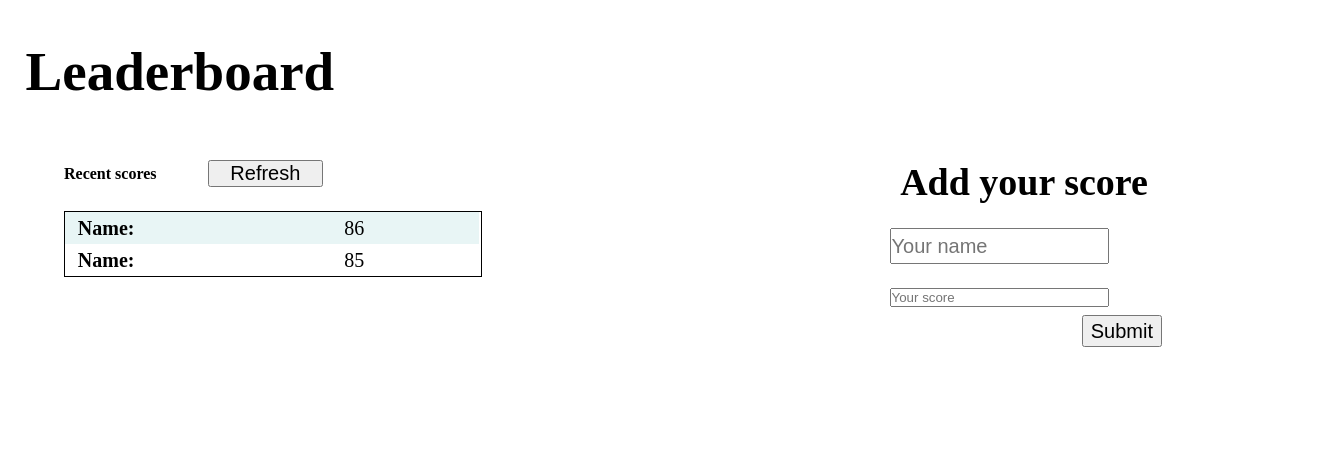
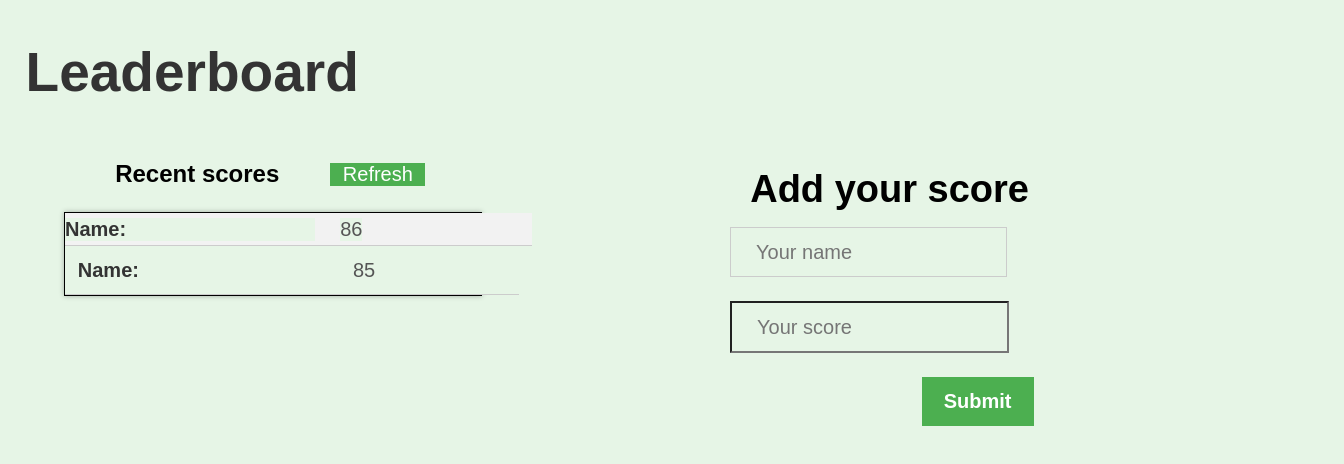
Before and after one commit to maximoortelli/Leaderboard, a website built with webpack: page src/index.html in a window 1280 px wide. Shown: the whole page, 1344 px wide, since content can reach past the window. Built offline with nearby package versions, Linux system fonts and the light colour scheme; no server answers.

Commit message:
Update of the files
Update style.css

```diff
--- a/src/style.css
+++ b/src/style.css
@@ -2,50 +2,71 @@
 body {
   padding: 0;
   margin: 0;
+  font-family: Arial, sans-serif;
+  background-color: #e6f5e6;
 }
 
 h1 {
   margin-left: 5vw;
   padding-top: 3vh;
-  padding-bottom: 5vh;
+  padding-bottom: 2vh;
+  font-size: 36px;
+  color: #333;
 }
 
 .group div:first-child {
   display: flex;
   align-items: center;
-  justify-content: center;
+  justify-content: space-between;
+  padding: 0 4vw;
 }
 
 .group div:nth-child(2) div:nth-child(odd) {
-  width: 96.5%;
+  justify-content: flex-start;
   margin-left: 0;
   height: 4vh;
-  background-color: rgb(232, 245, 245);
+  background-color: #f2f2f2;
   display: flex;
-  justify-content: flex-start;
+  align-items: center;
+  padding-left: 0vw;
 }
 
 .score {
   display: flex;
   flex-direction: column;
   align-items: center;
+  margin-left: auto;
+  margin-right: auto;
   width: 50vw;
-  margin-bottom: 1vh;
-  margin-left: 10%;
+  margin-bottom: 2vh;
+  padding: 1vh 2vw;
+  font-size: 18px;
 }
 
 .score h4 {
-  margin-bottom: 3vh;
+  margin-bottom: 2vh;
+  font-size: 24px;
 }
 
 .group div h4 {
   margin-right: 4vw;
+  font-size: 24px;
 }
 
 .button {
   width: 20vw;
   height: 3vh;
   margin-left: 4vw;
+  font-size: 18px;
+  background-color: #4caf50;
+  color: #fff;
+  border: none;
+  cursor: pointer;
+  transition: background-color 0.3s ease;
+}
+
+.button:hover {
+  background-color: #45a049;
 }
 
 .table {
@@ -53,25 +74,28 @@ h1 {
   flex-direction: column;
   border: 1px solid black;
   width: 70vw;
-  margin-left: 10vw;
-  margin-top: 3vh;
-  margin-bottom: 3vh;
+  margin: 3vh 10vw;
+  background-color: #fff;
+  box-shadow: 0 0 5px 0 rgba(0, 0, 0, 0.3);
 }
 
 .theusers {
   display: flex;
   justify-content: flex-start;
-  width: 68vw;
-  margin-left: 0;
-  padding-left: 2vw;
+  width: 100%;
+  padding: 1vh 2vw;
+  border-bottom: 1px solid #ccc;
 }
 
 .theusers h5 {
   width: 45%;
+  font-size: 20px;
+  color: #333;
 }
 
 .theusers span {
   margin-left: 2vw;
+  color: #555;
 }
 
 .theform {
@@ -81,13 +105,26 @@ h1 {
 
 .name {
   width: 50vw;
-  margin-bottom: 1vh;
-  margin-left: 10%;
+  margin-bottom: 2vh;
+  padding: 1vh 2vw;
+  font-size: 18px;
+  border: 1px solid #ccc;
 }
 
 .sub {
   width: 20vw;
-  margin-left: 38%;
+  margin-left: auto;
+  padding: 1vh 2vw;
+  font-size: 18px;
+  background-color: #4caf50;
+  color: #fff;
+  border: none;
+  cursor: pointer;
+  transition: background-color 0.3s ease;
+}
+
+.sub:hover {
+  background-color: #45a049;
 }
 
 @media screen and (min-width: 768px) {
@@ -115,7 +152,7 @@ h1 {
   }
 
   .group div:nth-child(2) div:nth-child(even) {
-    width: 96.5%;
+    justify-content: flex-start;
     margin-left: 0;
     height: 4vh;
     align-items: center;
@@ -126,6 +163,11 @@ h1 {
     height: 3%;
     margin-left: 0;
     font-size: 20px;
+  }
+
+  .button:hover {
+    width: 25%;
+    font-weight: bolder;
   }
 
   .score {
@@ -161,23 +203,29 @@ h1 {
     font-size: 38px;
   }
 
-  input.score {
-    width: 80%;
-    margin-left: 0;
-  }
-
+  .score,
   .name {
     font-size: 20px;
-    width: 80%;
     margin-left: 0;
     height: 4vh;
     margin-bottom: 3vh;
+    margin-right: 20%;
+    width: 70%;
   }
 
   .sub {
+    display: flex;
+    align-items: center;
+    justify-content: center;
     font-size: 20px;
-    width: 30%;
+    width: 35%;
     margin-left: 15vw;
-    height: 4vh;
+    padding: 1vw;
+    font-weight: bolder;
+  }
+
+  .subm:hover {
+    width: 40%;
+    height: 10vh;
   }
 }
```
Also changed, not shown: README.md, assets/logo.png (deleted), dist/index.html, dist/index.js.
